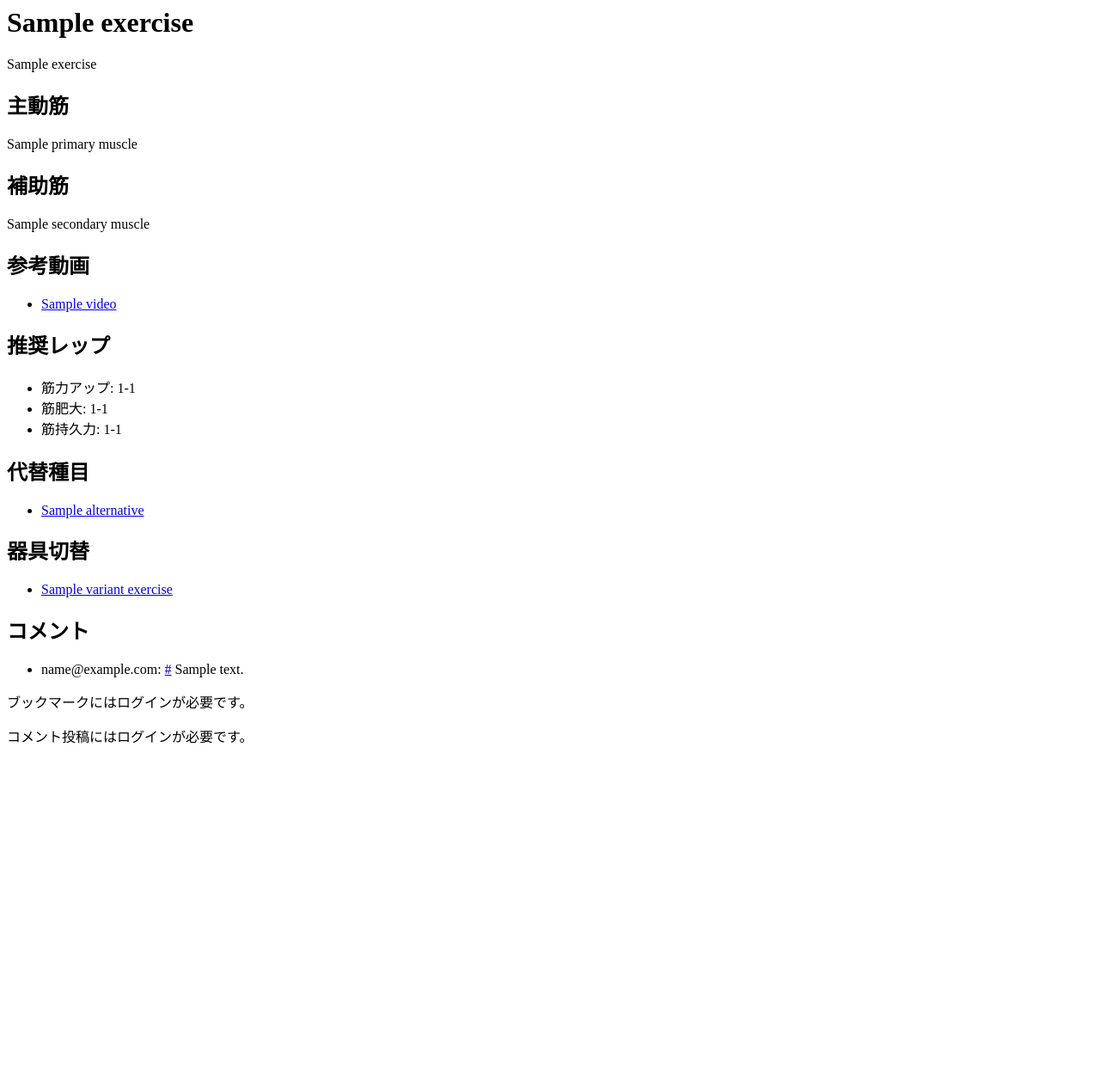
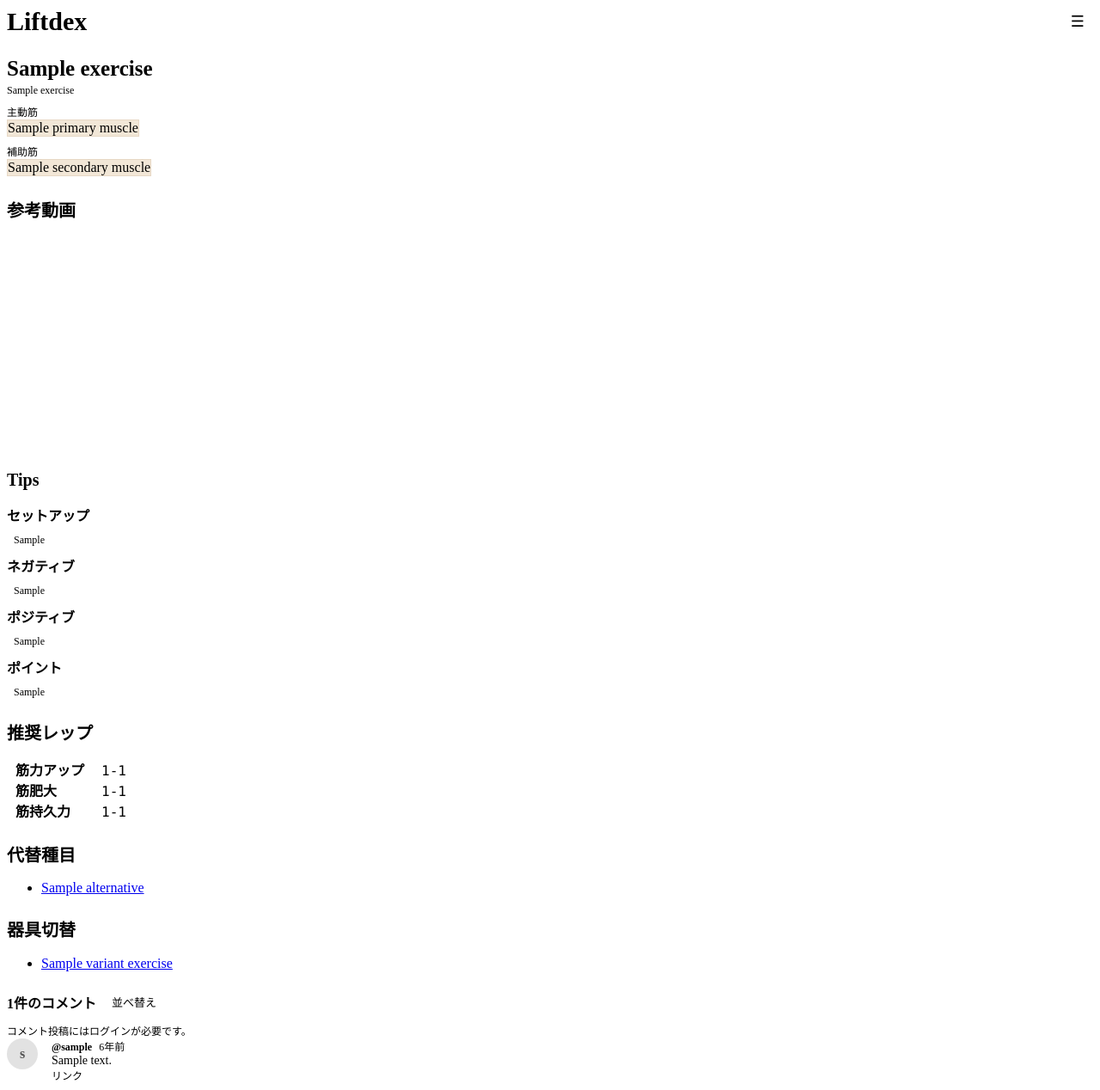
Before and after one commit to rhyeshei/PJ-Liftdex, a Django app: template Liftdex/dex/templates/dex/exercise_detail.html in a window 1280 px wide. Shown: the whole page at 86% size. Before the commit the page ends 865 px from the top, so only its background shows below. Run offline with Django 4.2, Linux system fonts and the light colour scheme; tables that the repository leaves empty hold one stand-in row (values such as "Sample post"); the template is opened without the code that fills it: values that come from a table or form of the project are taken from there, most other values are stand-ins (such as "Sample title", 1, 10 or a date in 2020).

Commit message:
Update project

```diff
--- a/Liftdex/Liftdex/settings.py
+++ b/Liftdex/Liftdex/settings.py
@@ -38,6 +38,7 @@ INSTALLED_APPS = [
     'django.contrib.messages',
     'django.contrib.staticfiles',
     'dex.apps.DexConfig',
+    'django.contrib.humanize',
 ]
 
 MIDDLEWARE = [
--- a/Liftdex/dex/forms.py
+++ b/Liftdex/dex/forms.py
@@ -23,7 +23,7 @@ class EmailAuthenticationForm(AuthenticationForm):
 
 class CommentForm(forms.ModelForm):
     class Meta:
-        models = Comment
+        model = Comment
         fields = ["url", "content"]
         widgets = {
             "url": forms.URLInput(attrs={"placeholder": "参考動画URL（任意）"}),
--- a/Liftdex/dex/models/user.py
+++ b/Liftdex/dex/models/user.py
@@ -6,3 +6,6 @@ class User(AbstractUser):
 
     USERNAME_FIELD = "email"
     REQUIRED_FIELDS = ["username"]
+
+    def __str__(self):
+        return self.username
--- /dev/null
+++ b/Liftdex/dex/static/dex/styles.css
@@ -0,0 +1,225 @@
+.page-home .card-title { font-size: 14px; }
+.page-exercise-detail .card-title { font-size: 25px; }
+
+.page-exercise-detail h2 {
+    font-size: 20px;
+  }
+
+.page-exercise-detail h3 {
+    font-size: 16px;
+    margin: 10px 0 10px 0;
+}
+
+.page-exercise-detail p {
+    font-size: 12px;
+    margin: 0;
+}
+
+.page-exercise-detail .detail-text {
+    padding-left: 8px;
+}
+
+.rep-list { list-style: none; padding: 0; margin: 0; }
+.rep-list li { display: flex; gap: 12px; align-items: baseline; }
+.rep-label { padding-left: 10px; width: 88px; font-weight: 600; }
+.rep-value { font-variant-numeric: tabular-nums; font-family: ui-monospace, SFMono-Regular, Menlo, monospace; }
+
+.muscle-group { margin-top: 8px; }
+.muscle-label { font-size: 12px; color: var(--muted); margin-right: 8px; }
+
+
+.video-slider { overflow-x: auto; }
+.video-track {
+  display: grid;
+  grid-auto-flow: column;
+  grid-auto-columns: 50%;
+  gap: 12px;
+  scroll-snap-type: x mandatory;
+  -webkit-overflow-scrolling: touch;
+}
+.video-slide {
+  scroll-snap-align: start;
+  position: relative;
+  padding-top: 56.25%; /* 16:9 */
+}
+.video-slide iframe {
+  position: absolute; inset: 0;
+  width: 100%; height: 100%;
+  border: 0;
+  border-radius: 8px;
+}
+
+@media (min-width: 900px) {
+  .video-track { grid-auto-columns: 35%; }
+}
+
+.site-header {
+    display: flex;
+    justify-content: space-between;
+    align-items: center;
+    margin-bottom: 16px;
+  }
+
+  .brand-title {
+    font-size: 30px;
+    font-weight: 800;
+    text-decoration: none;
+    color: var(--fg);
+  }
+
+  .menu-button {
+    border: 1px solid var(--border);
+    background: #fff;
+    border-radius: 8px;
+    padding: 6px 10px;
+    font-size: 18px;
+  }
+
+
+/* layout */
+.section { margin-top: 24px; }
+.grid { display: grid; gap: 16px; }
+.grid-2 { grid-template-columns: repeat(2, minmax(0, 1fr)); }
+.grid-3 { grid-template-columns: repeat(3, minmax(0, 1fr)); }
+
+/* cards */
+.card-title { font-size: 20px; font-weight: 700; margin: 0 0 4px; }
+.card-sub { color: var(--muted); font-size: 10px; margin:0; margin-bottom: 2px; }
+
+/* tags */
+.tag-group { display: flex; flex-wrap: wrap; gap: 6px; }
+.tag { background: #f2e7d7; border: 1px solid #e7d8c5; }
+
+/* buttons */
+.btn {  border-radius: 8px; border: 1px solid var(--border); background: #fff; }
+.btn-primary { background: #c94f1a; color: #fff; border-color: #c94f1a; }
+
+/* mobile */
+@media (max-width: 820px) {
+  .grid-2, .grid-3 { grid-template-columns: 1fr; }
+}
+
+
+.comment-header {
+  display: flex;
+  align-items: center;
+  gap: 12px;
+  margin-bottom: 12px;
+}
+.comment-header h2 { font-size: 16px; margin: 0; }
+.comment-sort { background: none; border: none; color: var(--muted); font-size: 13px; }
+
+.comment-form { margin-bottom: 16px; }
+.comment-row {
+  display: grid;
+  grid-template-columns: 40px 1fr;
+  gap: 12px;
+  align-items: start;
+}
+
+.avatar {
+  width: 36px; height: 36px;
+  border-radius: 50%;
+  background: #e2e2e2;
+  display: grid; place-items: center;
+  font-weight: 700; color: #555;
+}
+
+.comment-inputs input,
+.comment-inputs textarea {
+  width: 100%;
+  border: 0;
+  border-bottom: 1px solid var(--border);
+  background: transparent;
+  margin-bottom: 5px;
+}
+
+.comment-list { display: grid; gap: 12px; width: 100%;}
+
+.comment-item {
+  display: grid;
+  grid-template-columns: 40px minmax(0, 1fr);
+  gap: 12px;
+  align-items: start;
+  width: 100%;
+}
+
+.comment-body { display: block; width: 100%; min-width: 0; }
+
+.comment-meta {
+  display: flex;
+  gap: 8px;
+  align-items: baseline;
+  font-size: 12px;
+  flex-wrap: nowrap;      /* 折り返し禁止 */
+  white-space: nowrap;
+}
+
+.comment-user { font-weight: 600; color: var(--fg); }
+.comment-text {
+  font-size: 14px;
+  display: block;
+  width: 100%;
+  white-space: normal;
+  overflow-wrap: anywhere;
+  word-break: break-word;
+}
+.comment-link { font-size: 12px; color: var(--accent); text-decoration: none; }
+
+
+
+.send-btn {
+  display: inline-flex;
+  align-items: center;
+  justify-content: center;
+  gap: 6px;
+  border: none;
+  background: #1a73e8;
+  color: #fff;
+  border-radius: 999px;
+  padding: 8px 12px;
+  font-weight: 600;
+  cursor: pointer;
+}
+
+.send-icon { font-size: 16px; }
+.send-text { display: none; }
+
+/* デスクトップ：テキスト表示 */
+@media (min-width: 900px) {
+  .send-text { display: inline; }
+  .send-icon { display: none; }
+  .send-btn { padding: 8px 16px; }
+}
+
+
+.comment-inline {
+  display: grid;
+  grid-template-columns: 1fr auto;
+  gap: 8px;
+  align-items: center;
+}
+
+.comment-inline textarea {
+  min-height: 44px;
+  resize: vertical;
+}
+
+/* PCでは縦にしたい場合 */
+@media (min-width: 900px) {
+  .comment-inline {
+    grid-template-columns: 1fr;
+  }
+  .send-btn {
+    justify-self: end;
+  }
+}
+
+
+.comment-line {
+  display: flex;
+  gap: 8px;
+  align-items: baseline;
+  flex-wrap: nowrap; /* 長文は折り返し */
+}
+.comment-text { flex: 1; }
--- a/Liftdex/dex/templates/dex/exercise_detail.html
+++ b/Liftdex/dex/templates/dex/exercise_detail.html
@@ -1,51 +1,107 @@
 {% extends "base.html" %}
+{% load time_filters %}
+{% block body_class %}page-exercise-detail{% endblock %}
 
 {% block content %}
-<h1>{{ exercise.name }}</h1>
-<p>{{ exercise.english_name }}</p>
 
-<section>
-  <h2>主動筋</h2>
+
+<section class="section card">
+    <div class="title-row">
+      <div>
+        <h1 class="card-title">{{ exercise.name }}</h1>
+        <p class="card-sub">{{ exercise.english_name }}</p>
+      </div>
+
+      {% if user.is_authenticated %}
+        <form method="post" action="{% url 'toggle_bookmark' exercise.slug %}">
+          {% csrf_token %}
+          {% if is_bookmarked %}
+            <button class="btn" type="submit">ブックマーク解除</button>
+          {% else %}
+            <button class="btn btn-primary" type="submit">ブックマーク</button>
+          {% endif %}
+        </form>
+      {% endif %}
+    </div>
+
+    <div class="muscle-block">
+      <div class="muscle-group">
+        <span class="muscle-label">主動筋</span>
+        <div class="tag-group">
           {% for m in primary_muscles %}
-    <span>{{ m.name }}</span>
+            <span class="tag">{{ m.name }}</span>
           {% empty %}
-    <p>なし</p>
+            <span class="tag">なし</span>
           {% endfor %}
+        </div>
+      </div>
+
+      <div class="muscle-group">
+        <span class="muscle-label">補助筋</span>
+        <div class="tag-group">
+          {% for m in secondary_muscles %}
+            <span class="tag">{{ m.name }}</span>
+          {% empty %}
+            <span class="tag">なし</span>
+          {% endfor %}
+        </div>
+      </div>
+    </div>
 </section>
 
-<section>
-  <h2>補助筋</h2>
-  {% for m in secondary_muscles %}
-    <span>{{ m.name }}</span>
+
+
+<section class="section card">
+    <h2>参考動画</h2>
+
+    <div class="video-slider">
+      <div class="video-track">
+        {% for v in videos %}
+          <div class="video-slide">
+            {% if v.get_embed_url %}
+              <iframe
+                src="{{ v.get_embed_url }}"
+                title="{{ v.title }}"
+                loading="lazy"
+                allow="accelerometer; autoplay; clipboard-write; encrypted-media; gyroscope; picture-in-picture"
+                allowfullscreen>
+              </iframe>
+            {% else %}
+              <a href="{{ v.url }}" target="_blank" rel="noopener">{{ v.title }}</a>
+            {% endif %}
+          </div>
         {% empty %}
-    <p>なし</p>
+          <p>動画なし</p>
         {% endfor %}
+      </div>
+    </div>
 </section>
 
-<section>
-  <h2>参考動画</h2>
-  <ul>
-    {% for v in videos %}
-      <li>
-        {% if v.is_recommended %}<strong>おすすめ</strong>{% endif %}
-        <a href="{{ v.url }}" target="_blank" rel="noopener">{{ v.title }}</a>
-      </li>
-    {% empty %}
-      <li>動画なし</li>
-    {% endfor %}
+<section class="section card">
+  <h2>Tips</h2>
+  <h3>セットアップ</h3>
+  <p class="detail-text">{{ exercise.tips_setup }}</p>
+
+  <h3>ネガティブ</h3>
+  <p class="detail-text">{{ exercise.tips_negative }}</p>
+
+  <h3>ポジティブ</h3>
+  <p class="detail-text">{{ exercise.tips_positive }}</p>
+
+  <h3>ポイント</h3>
+  <p class="detail-text">{{ exercise.tips_points }}</p>
+</section>
+
+<section class="section card">
+  <h2>推奨レップ</h2>
+  <ul class="rep-list">
+    <li><span class="rep-label">筋力アップ</span><span class="rep-value">{{ exercise.strength_rep_min }}-{{ exercise.strength_rep_max }}</span></li>
+    <li><span class="rep-label">筋肥大</span><span class="rep-value">{{ exercise.hypertrophy_rep_min }}-{{ exercise.hypertrophy_rep_max }}</span></li>
+    <li><span class="rep-label">筋持久力</span><span class="rep-value">{{ exercise.endurance_rep_min }}-{{ exercise.endurance_rep_max }}</span></li>
   </ul>
 </section>
 
-<section>
-  <h2>推奨レップ</h2>
-  <ul>
-    <li>筋力アップ: {{ exercise.strength_rep_min }}-{{ exercise.strength_rep_max }}</li>
-    <li>筋肥大: {{ exercise.hypertrophy_rep_min }}-{{ exercise.hypertrophy_rep_max }}</li>
-    <li>筋持久力: {{ exercise.endurance_rep_min }}-{{ exercise.endurance_rep_max }}</li>
-  </ul>
-</section>
-
-<section>
+<section class="section card">
   <h2>代替種目</h2>
   <ul>
     {% for a in alternatives %}
@@ -56,7 +112,7 @@
   </ul>
 </section>
 
-<section>
+<section class="section card">
   <h2>器具切替</h2>
   <ul>
     {% for v in variant_exercises %}
@@ -67,43 +123,55 @@
   </ul>
 </section>
 
-<section>
-    <h2>コメント</h2>
-    <ul>
-      {% for c in comments %}
-        <li>
-          {{ c.user }}:
-          {% if c.url %}
-            <a href="{{ c.url }}" target="_blank" rel="noopener">{{ c.url }}</a>
-          {% endif %}
-          {{ c.content }}
-        </li>
-      {% empty %}
-        <li>コメントなし</li>
-      {% endfor %}
-    </ul>
+{% load humanize %}
+<section class="section">
+  <div class="comment-header">
+    <h2>{{ comments|length }}件のコメント</h2>
+    <button class="comment-sort">並べ替え</button>
+  </div>
 
   {% if user.is_authenticated %}
-        <form method="post" action="{% url 'toggle_bookmark' exercise.slug %}">
+  <form method="post" action="{% url 'exercise_detail' exercise.slug %}" class="comment-form">
     {% csrf_token %}
-            {% if is_bookmarked %}
-                <button type="submit">ブックマーク解除</button>
-            {% else %}
-                <button type="submit">ブックマーク</button>
-            {% endif %}
+    <div class="comment-row">
+      <div class="avatar">{{ user.username|first }}</div>
+      <div class="comment-inputs">
+        {{ comment_form.url }}
+
+        <div class="comment-inline">
+          {{ comment_form.content }}
+          <button class="send-btn" type="submit" aria-label="コメントを送信">
+            <span class="send-icon" aria-hidden="true">✈︎</span>
+            <span class="send-text">コメント</span>
+          </button>
+        </div>
+      </div>
+    </div>
   </form>
-    {% else %}
-        <p>ブックマークにはログインが必要です。</p>
-    {% endif %}
 
-    {% if user.is_authenticated %}
-        <form method="post" action="{% url 'exercise_detail' exercise.slug %}">
-            {% csrf_token %}
-            {{ comment_form.as_p }}
-            <button type="submit">投稿</button>
-        </form>
   {% else %}
     <p>コメント投稿にはログインが必要です。</p>
   {% endif %}
+
+  <div class="comment-list">
+    {% for c in comments %}
+      <div class="comment-item">
+        <div class="avatar">{{ c.user.username|first }}</div>
+        <div class="comment-body">
+          <div class="comment-meta">
+            <span class="comment-user">@{{ c.user.username }}</span>
+            <span class="comment-time">{{ c.created_at|short_ago }}</span>
+          </div>
+          <div class="comment-text">{{ c.content }}</div>
+          {% if c.url %}
+            <a class="comment-link" href="{{ c.url }}" target="_blank" rel="noopener">リンク</a>
+          {% endif %}
+        </div>
+      </div>
+    {% empty %}
+      <p>コメントなし</p>
+    {% endfor %}
+  </div>
 </section>
+
 {% endblock %}
--- /dev/null
+++ b/Liftdex/dex/templatetags/time_filters.py
@@ -0,0 +1,35 @@
+from django import template
+from django.utils import timezone
+
+register = template.Library()
+
+@register.filter
+def short_ago(value):
+    if not value:
+        return ""
+
+    now = timezone.now()
+    delta = now - value
+    minutes = int(delta.total_seconds() // 60)
+
+    # 最低 1分前
+    if minutes < 1:
+        minutes = 1
+
+    if minutes < 60:
+        return f"{minutes}分前"
+
+    hours = minutes // 60
+    if hours < 24:
+        return f"{hours}時間前"
+
+    days = hours // 24
+    if days < 30:
+        return f"{days}日前"
+
+    months = days // 30
+    if months < 12:
+        return f"{months}ヶ月前"
+
+    years = months // 12
+    return f"{years}年前"
--- a/Liftdex/dex/views.py
+++ b/Liftdex/dex/views.py
@@ -52,7 +52,7 @@ def home(request):
         bookmarks = (
             Bookmark.objects.filter(user=request.user)
             .select_related("exercise")
-            .order_by("-created_at")[:3]
+            .order_by("-created_at")[:6]
         )
 
     context = {
@@ -64,7 +64,7 @@ def home(request):
 def exercise_list(request):
     q = request.GET.get("q", "").strip()
 
-    exercise = Exercise.objects.all().prefetch_related(
+    exercises = Exercise.objects.all().prefetch_related(
         "primary_muscles", "secondary_muscles"
     )
 
@@ -77,7 +77,7 @@ def exercise_list(request):
         ).distinct()
 
     context = {
-        "exercise": exercise,
+        "exercises": exercises,
         "q": q,
     }
     return render(request, "dex/exercise_list.html", context)
--- a/Liftdex/templates/base.html
+++ b/Liftdex/templates/base.html
@@ -1,2 +1,26 @@
-{% block content %}
-{% endblock %}
+{% load static %}
+<!doctype html>
+<html lang="ja">
+<head>
+  <meta charset="utf-8">
+  <meta name="viewport" content="width=device-width, initial-scale=1">
+  <title>Liftdex</title>
+  <link rel="stylesheet" href="{% static 'dex/styles.css' %}">
+</head>
+
+<header class="site-header">
+    <div class="brand">
+      <a href="{% url 'home' %}" class="brand-title">Liftdex</a>
+    </div>
+    <button class="menu-button" aria-label="メニュー">
+      ☰
+    </button>
+</header>
+
+<body class="{% block body_class %}{% endblock %}">
+  <div class="container">
+    {% block content %}
+    {% endblock %}
+  </div>
+</body>
+</html>
```
Also changed, not shown: Liftdex/dex/admin.py (+16 -3 lines), Liftdex/dex/models/exercise.py (+22 -1 lines), Liftdex/dex/templates/dex/exercise_list.html (+22 -10 lines), Liftdex/dex/templates/dex/home.html (+29 -22 lines), Liftdex/dex/migrations/0002_remove_exercise_tips_exercise_tips_negative_and_more.py (added), Liftdex/dex/static/dex/images/Mynaui Send.svg (added), Liftdex/dex/static/dex/images/背面デザイン (1).png (added), Liftdex/dex/templatetags/__init__.py (added), 1 other file. Lines whose indentation alone changed are shown as unchanged.
